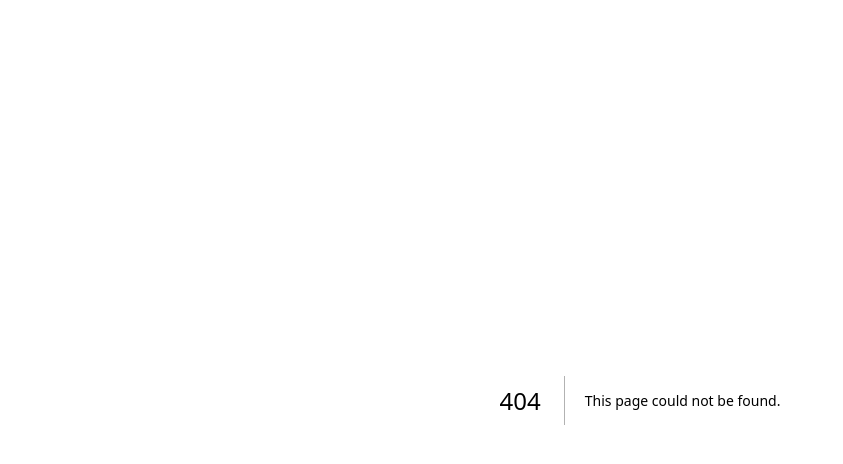
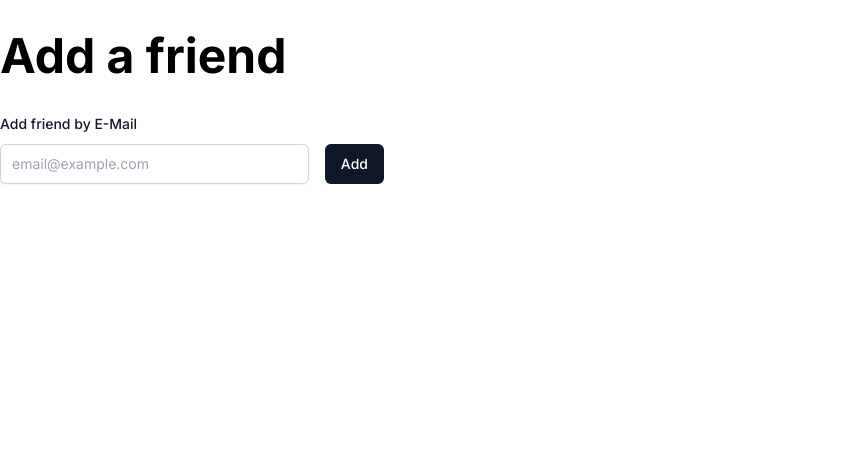
Before and after one commit to iryb/chat, a Next.js app: page /dashboard/add in a window 1280 px wide. Before the commit this address had no page. Shown: the top 464 px of the page, without its empty margins (0-843 px from the left). Built offline with nearby package versions, Linux system fonts and the light colour scheme.

Commit message:
Add new friend page

```diff
--- /dev/null
+++ b/src/app/(dashboard)/dashboard/add/page.tsx
@@ -0,0 +1,13 @@
+import AddFriendButton from "@/components/AddFriendButton";
+import React, { FC } from "react";
+
+const page: FC = () => {
+  return (
+    <main className="pt-8">
+      <h1 className="font-bold text-5xl mb-8">Add a friend</h1>
+      <AddFriendButton />
+    </main>
+  );
+};
+
+export default page;
--- /dev/null
+++ b/src/app/(dashboard)/dashboard/page.tsx
@@ -0,0 +1,11 @@
+import { authOptions } from "@/lib/auth";
+import { getServerSession } from "next-auth";
+import React, { FC } from "react";
+
+const page = async () => {
+  const session = await getServerSession(authOptions);
+
+  return <div>{JSON.stringify(session)}</div>;
+};
+
+export default page;
--- a/src/app/dashboard/page.tsx
+++ /dev/null
@@ -1,9 +0,0 @@
-import React, { FC } from "react";
-
-interface pageProps {}
-
-const page: FC<pageProps> = () => {
-  return <div>page </div>;
-};
-
-export default page;
--- /dev/null
+++ b/src/components/AddFriendButton.tsx
@@ -0,0 +1,79 @@
+"use client";
+import { FC, useState } from "react";
+import Button from "./ui/Button";
+import { addFriendValidator } from "@/lib/validations/add-friend";
+import axios, { AxiosError } from "axios";
+import { z } from "zod";
+import { useForm } from "react-hook-form";
+import { zodResolver } from "@hookform/resolvers/zod";
+
+interface AddFriendButtonProps {}
+
+type FormData = z.infer<typeof addFriendValidator>;
+
+const AddFriendButton: FC<AddFriendButtonProps> = ({}) => {
+  const [showSuccessState, setShowSuccessState] = useState(false);
+
+  const {
+    register,
+    handleSubmit,
+    setError,
+    formState: { errors },
+  } = useForm<FormData>({
+    resolver: zodResolver(addFriendValidator),
+  });
+
+  const addFriend = async (email: string) => {
+    try {
+      const validatedEmail = addFriendValidator.parse({ email });
+
+      await axios.post("/api/friends/add", {
+        email: validatedEmail,
+      });
+
+      setShowSuccessState(true);
+    } catch (error) {
+      if (error instanceof z.ZodError) {
+        setError("email", { message: error.message });
+        return;
+      }
+
+      if (error instanceof AxiosError) {
+        setError("email", { message: error.response?.data });
+        return;
+      }
+
+      setError("email", { message: "Something went wrong." });
+    }
+  };
+
+  const onSubmit = (data: FormData) => {
+    addFriend(data.email);
+  };
+
+  return (
+    <form onSubmit={handleSubmit(onSubmit)} className="max-w-sm">
+      <label
+        htmlFor="email"
+        className="block text-sm font-medium leading-6 text-gray-900"
+      >
+        Add friend by E-Mail
+      </label>
+      <div className="mt-2 flex gap-4">
+        <input
+          {...register("email")}
+          type="text"
+          className="block w-full rounded-md border-0 py-1.5 text-gray-900 shadow-sm ring-1 ring-inset ring-gray-300 placeholder:text-gray-400 focus:ring-2 focus:ring-inset focus:ring-indigo-600 sm:text-sm sm:leading-6"
+          placeholder="email@example.com"
+        />
+        <Button>Add</Button>
+      </div>
+      <p className="mt-1 text-sm text-red-600">{errors.email?.message}</p>
+      {showSuccessState ? (
+        <p className="mt-1 text-sm text-green-600">Friend request sent!</p>
+      ) : null}
+    </form>
+  );
+};
+
+export default AddFriendButton;
--- a/src/components/ui/Button.tsx
+++ b/src/components/ui/Button.tsx
@@ -44,7 +44,7 @@
       disabled={isLoading}
       {...props}
     >
-      {isLoading ?? <Loader2 className="mr-2 h-4 w-4 animate-spin" />}
+      {isLoading ? <Loader2 className="mr-2 h-4 w-4 animate-spin" /> : null}
       {children}
     </button>
   );
--- /dev/null
+++ b/src/lib/validations/add-friend.ts
@@ -0,0 +1,5 @@
+import { z } from "zod";
+
+export const addFriendValidator = z.object({
+  email: z.string().email(),
+});
--- a/tailwind.config.ts
+++ b/tailwind.config.ts
@@ -1,20 +1,20 @@
-import type { Config } from 'tailwindcss'
+import type { Config } from "tailwindcss";
 
 const config: Config = {
   content: [
-    './src/pages/**/*.{js,ts,jsx,tsx,mdx}',
-    './src/components/**/*.{js,ts,jsx,tsx,mdx}',
-    './src/app/**/*.{js,ts,jsx,tsx,mdx}',
+    "./src/pages/**/*.{js,ts,jsx,tsx,mdx}",
+    "./src/components/**/*.{js,ts,jsx,tsx,mdx}",
+    "./src/app/**/*.{js,ts,jsx,tsx,mdx}",
   ],
   theme: {
     extend: {
       backgroundImage: {
-        'gradient-radial': 'radial-gradient(var(--tw-gradient-stops))',
-        'gradient-conic':
-          'conic-gradient(from 180deg at 50% 50%, var(--tw-gradient-stops))',
+        "gradient-radial": "radial-gradient(var(--tw-gradient-stops))",
+        "gradient-conic":
+          "conic-gradient(from 180deg at 50% 50%, var(--tw-gradient-stops))",
       },
     },
   },
-  plugins: [],
-}
-export default config
+  plugins: [require("@tailwindcss/forms")],
+};
+export default config;
```
Also changed, not shown: package.json (+6 -1 lines), src/app/(auth)/login/page.tsx (renamed from src/app/login/page.tsx), 1 other file (tests, documents, lock files or other folders).
